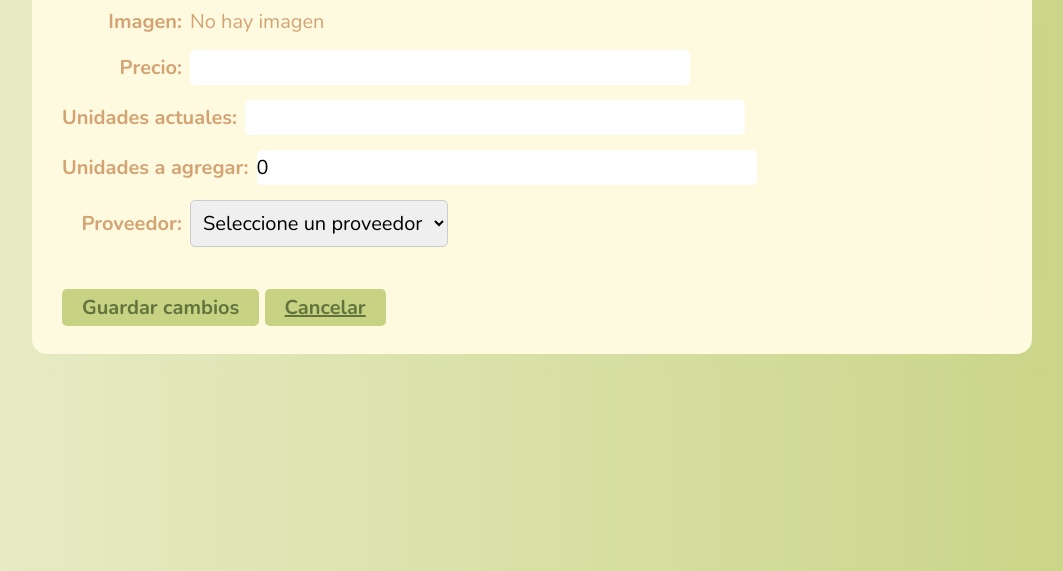
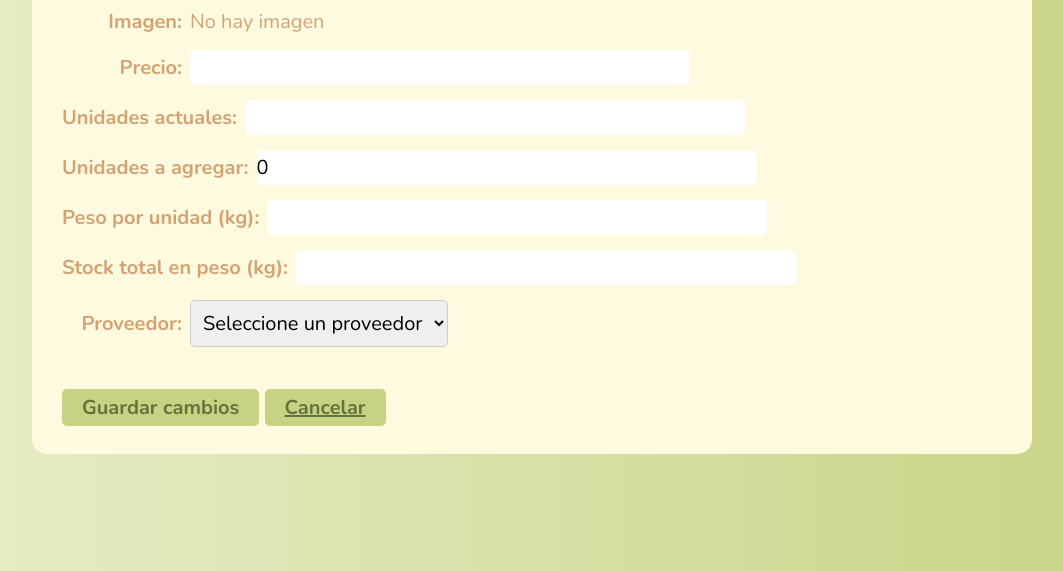
Before and after one commit to Mbelem7/VET, a Flask app: template templates/editaproducto.html in a window 1280 px wide. Shown: the part 229-800 px from the top of the page, without its empty margins (108-1171 px from the left). Run offline with Flask 3, Linux system fonts and the light colour scheme; the template is opened without the code that fills it, so the values that code supplies are empty.

Commit message:
correccion de productos

```diff
--- a/templates/editaproducto.html
+++ b/templates/editaproducto.html
@@ -36,6 +36,7 @@
                             <label for="preciop">Precio:</label>
                             <input type="number" step="0.01" class="form-control" id="preciop" name="preciop" required value="{{ producto[4] }}">
                         </div>
+                        {% if producto[9] == 'unidad' %}
                         <div class="info">
                             <label for="unidadesp">Unidades actuales:</label>
                             <input type="number" class="form-control" id="unidadesp" name="unidadesp" value="{{ producto[6] }}" readonly>
@@ -44,6 +45,24 @@
                             <label for="unidades_agregar">Unidades a agregar:</label>
                             <input type="number" class="form-control" id="unidades_agregar" name="unidades_agregar" value="0" min="0">
                         </div>
+                        {% else %}
+                        <div class="info">
+                            <label for="unidadesp">Unidades actuales:</label>
+                            <input type="number" class="form-control" id="unidadesp" name="unidadesp" value="{{ producto[6] }}" readonly>
+                        </div>
+                        <div class="info">
+                            <label for="unidades_agregar">Unidades a agregar:</label>
+                            <input type="number" class="form-control" id="unidades_agregar" name="unidades_agregar" value="0" min="0">
+                        </div>
+                        <div class="info">
+                            <label for="peso_por_unidad">Peso por unidad (kg):</label>
+                            <input type="number" class="form-control" id="peso_por_unidad" name="peso_por_unidad" value="{{ producto[7] }}" step="0.01" min="0" readonly>
+                        </div>
+                        <div class="info">
+                            <label for="stock_peso">Stock total en peso (kg):</label>
+                            <input type="number" class="form-control" id="stock_peso" name="stock_peso" value="{{ producto[8] }}" step="0.01" min="0" readonly>
+                        </div>
+                        {% endif %}
                         <div class="info">
                             <label for="proveedor_id">Proveedor:</label>
                             <select id="proveedor_id" name="proveedor_id" class="form-control" required>
```
